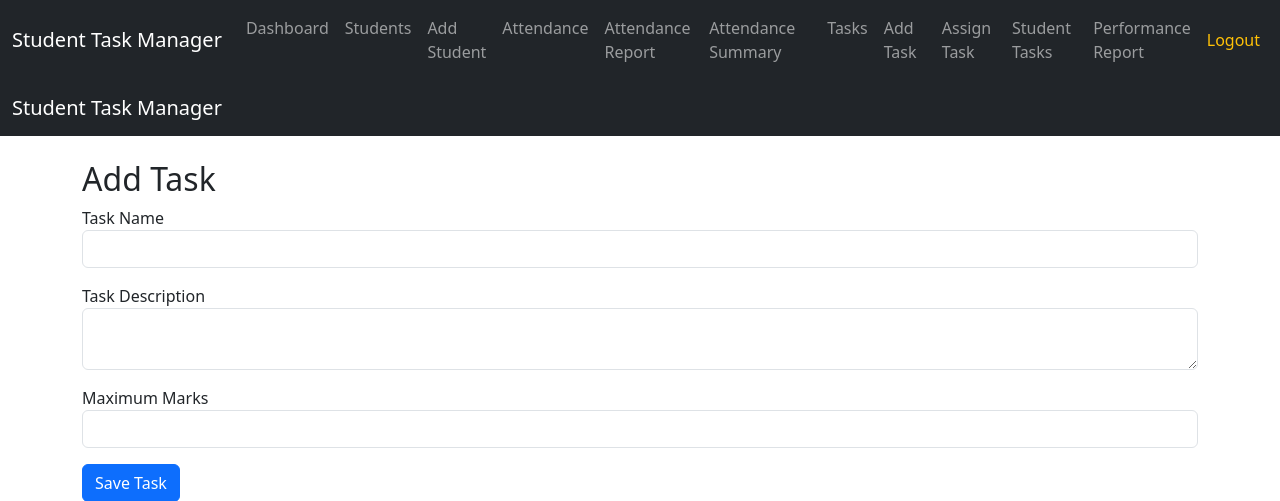
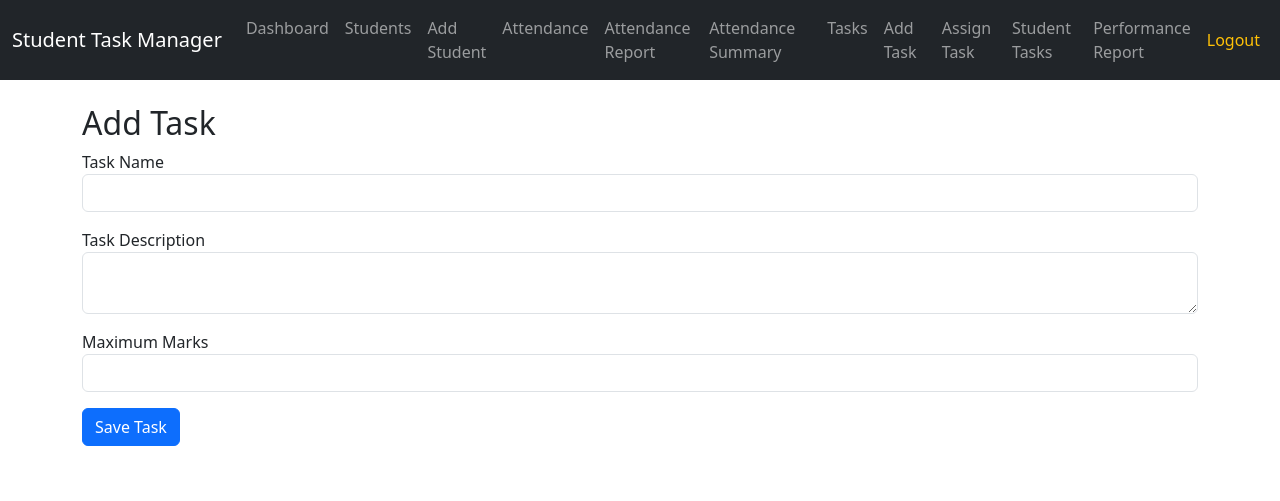
Before and after one commit to Aniket-aj2005/student_task_manager, a Flask app: page /add_task in a window 1280 px wide. Shown: the top 501 px of the page. Run offline with Flask 3, Linux system fonts and the light colour scheme; some libraries are stand-ins or nearby versions.

Commit message:
Redesigned layout and updated templates

```diff
--- a/templates/layout.html
+++ b/templates/layout.html
@@ -3,13 +3,15 @@
 <head>
     <meta charset="UTF-8">
     <meta name="viewport" content="width=device-width, initial-scale=1.0">
-    <title>Student_Task_Manager</title>
+    <title>Student Task Manager</title>
 
     <!-- Bootstrap CSS link -->
     <link href="https://cdn.jsdelivr.net/npm/bootstrap@5.3.8/dist/css/bootstrap.min.css" rel="stylesheet" integrity="sha384-sRIl4kxILFvY47J16cr9ZwB07vP4J8+LH7qKQnuqkuIAvNWLzeN8tE5YBujZqJLB" crossorigin="anonymous">
 
     <!-- Datatables -->
-    <link rel="stylesheet" href="https://cdn.datatables.net/1.13.6/css/jquery.dataTables.min.css">
+    <link
+        rel="stylesheet"
+        href="https://cdn.datatables.net/1.13.6/css/jquery.dataTables.min.css">
 </head>
 
 <body>
@@ -17,6 +19,8 @@
     <!-- Navigation Bar -->
     {% include 'includes/navbar.html' %}
 
+
+<!--
     <nav class="navbar navbar-dark bg-dark">
 
         <div class="container-fluid">
@@ -26,8 +30,7 @@
             </a>
 
         </div>
-
-    </nav>
+    </nav> -->
 
     <!-- Main Page Content -->
     <div class="container mt-4">
@@ -43,5 +46,6 @@
     <!-- DataTables JS -->
     <script src="https://cdn.datatables.net/1.13.6/js/jquery.dataTables.min.js"></script>
 
+
 </body>
 </html>
```
